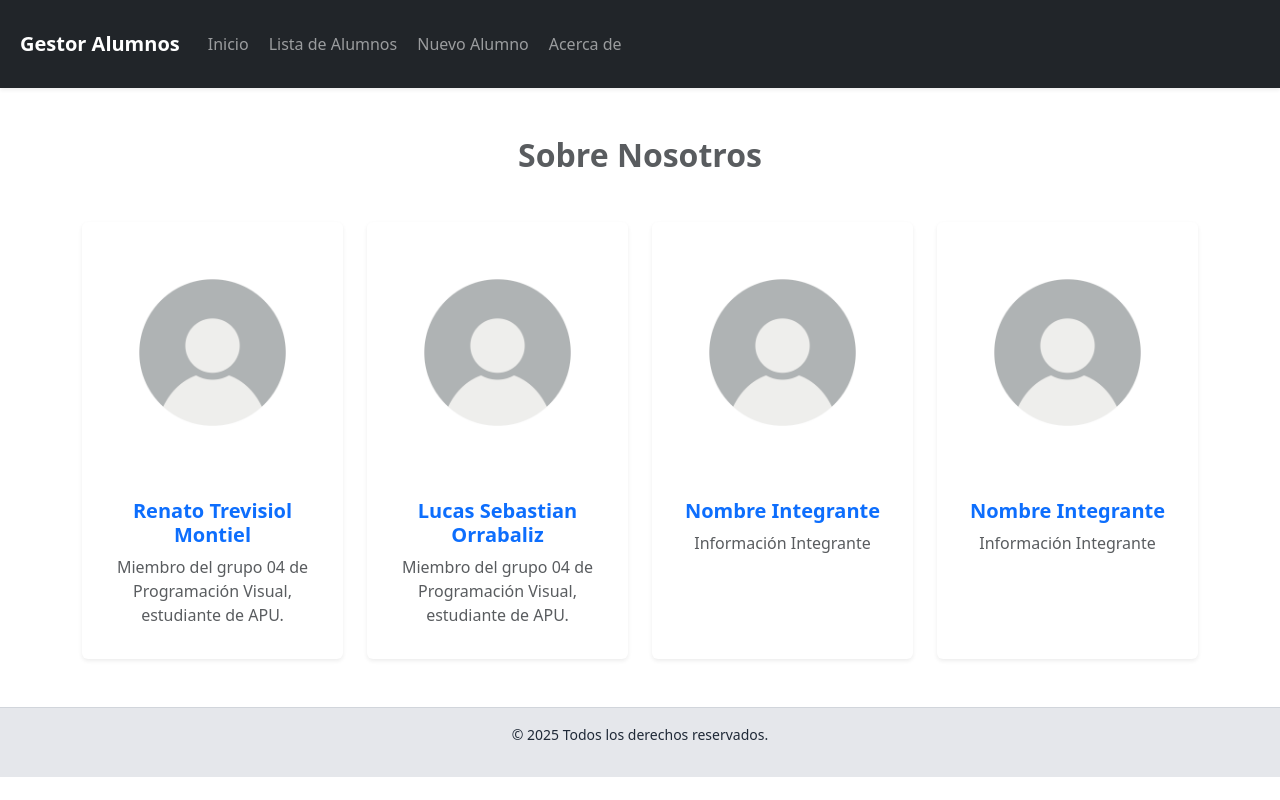
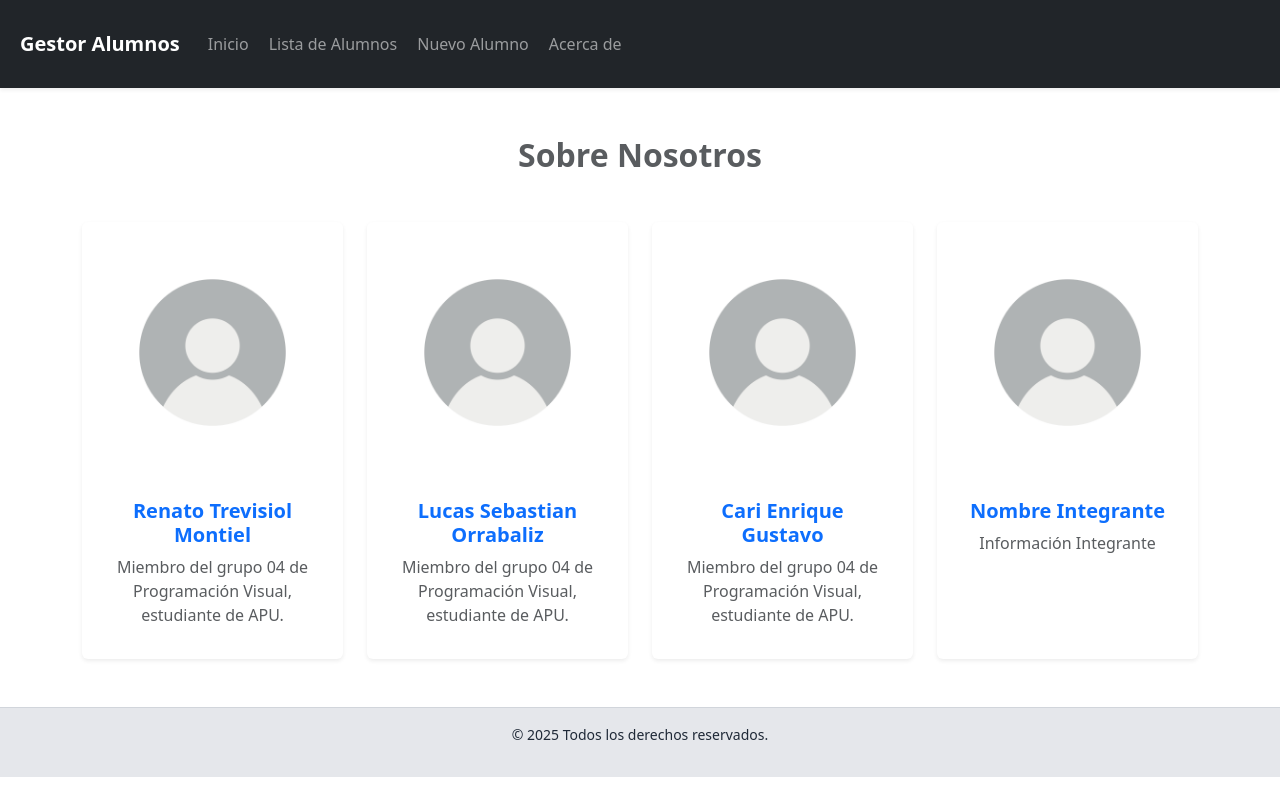
Before and after one commit to Goddzy/pv_tp5_grupo04, a React (Vite) app: page /acerca in a window 1280 px wide. Built offline with nearby package versions, Linux system fonts and the light colour scheme.

Commit message:
Actualización de presentación de los integreantes del grupo

```diff
--- a/src/components/AboutUs.jsx
+++ b/src/components/AboutUs.jsx
@@ -47,9 +47,9 @@ const AboutUs = () => {
                className="avatar-img mb-3"
               />
               <Card.Body>
-                <Card.Title className="fw-bold text-primary">Nombre Integrante</Card.Title>
+                <Card.Title className="fw-bold text-primary">Cari Enrique Gustavo</Card.Title>
                 <Card.Text className="text-muted">
-                  Información Integrante
+                 Miembro del grupo 04 de Programación Visual, estudiante de APU.
                 </Card.Text>
               </Card.Body>
             </Card>
```
